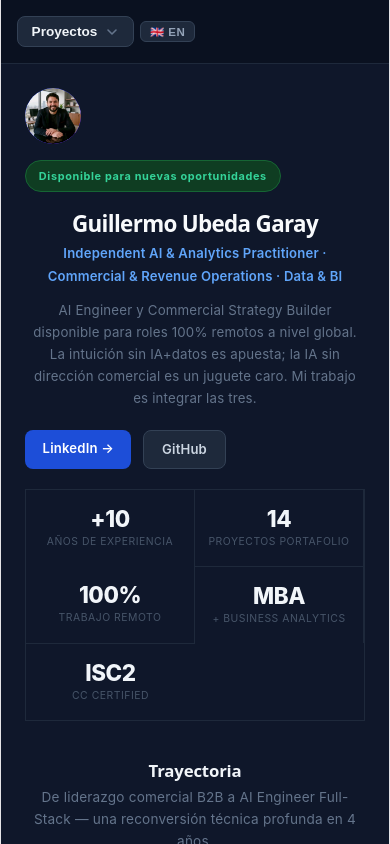
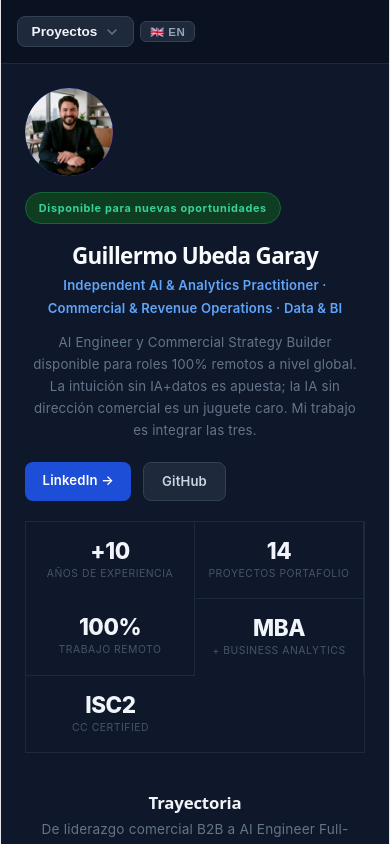
Before and after one commit to Guillermo1987/project-portfolio, a React (Vite) app: page / in a window 390 px wide. Shown: the top 844 px of the page. Built offline with nearby package versions, Linux system fonts and the light colour scheme.

Commit message:
style(home): agranda avatar del hero a 116px (88px movil)

```diff
--- a/src/App.css
+++ b/src/App.css
@@ -585,8 +585,8 @@ footer a:hover,
 
 .home-avatar {
   flex-shrink: 0;
-  width: 72px;
-  height: 72px;
+  width: 116px;
+  height: 116px;
   border-radius: 50%;
   background: linear-gradient(135deg, #1d4ed8 0%, #6d28d9 100%);
   display: flex;
@@ -1085,7 +1085,7 @@ footer a:hover,
 
 @media (max-width: 640px) {
   .home-hero          { flex-direction: column; gap: 1rem; padding: 1.5rem 0 1.25rem; }
-  .home-avatar        { width: 56px; height: 56px; font-size: 1rem; }
+  .home-avatar        { width: 88px; height: 88px; font-size: 1rem; }
   .home-name          { font-size: 1.4rem; }
   .home-hero-role     { font-size: 0.82rem; }
   .home-hero-tagline  { font-size: 0.83rem; }
--- a/src/pages/HomePage.jsx
+++ b/src/pages/HomePage.jsx
@@ -323,7 +323,7 @@ export default function HomePage() {
 
       {/* ── Hero ─────────────────────────────────────────────────────────── */}
       <section className="home-hero">
-        <div className="home-avatar"><img src="/guillermo.jpg" alt="Guillermo Ubeda Garay" width="72" height="72" /></div>
+        <div className="home-avatar"><img src="/guillermo.jpg" alt="Guillermo Ubeda Garay" width="116" height="116" /></div>
         <div className="home-hero-body">
           <div className="home-hero-top">
             <span className="home-hero-badge">{t.badge}</span>
```
